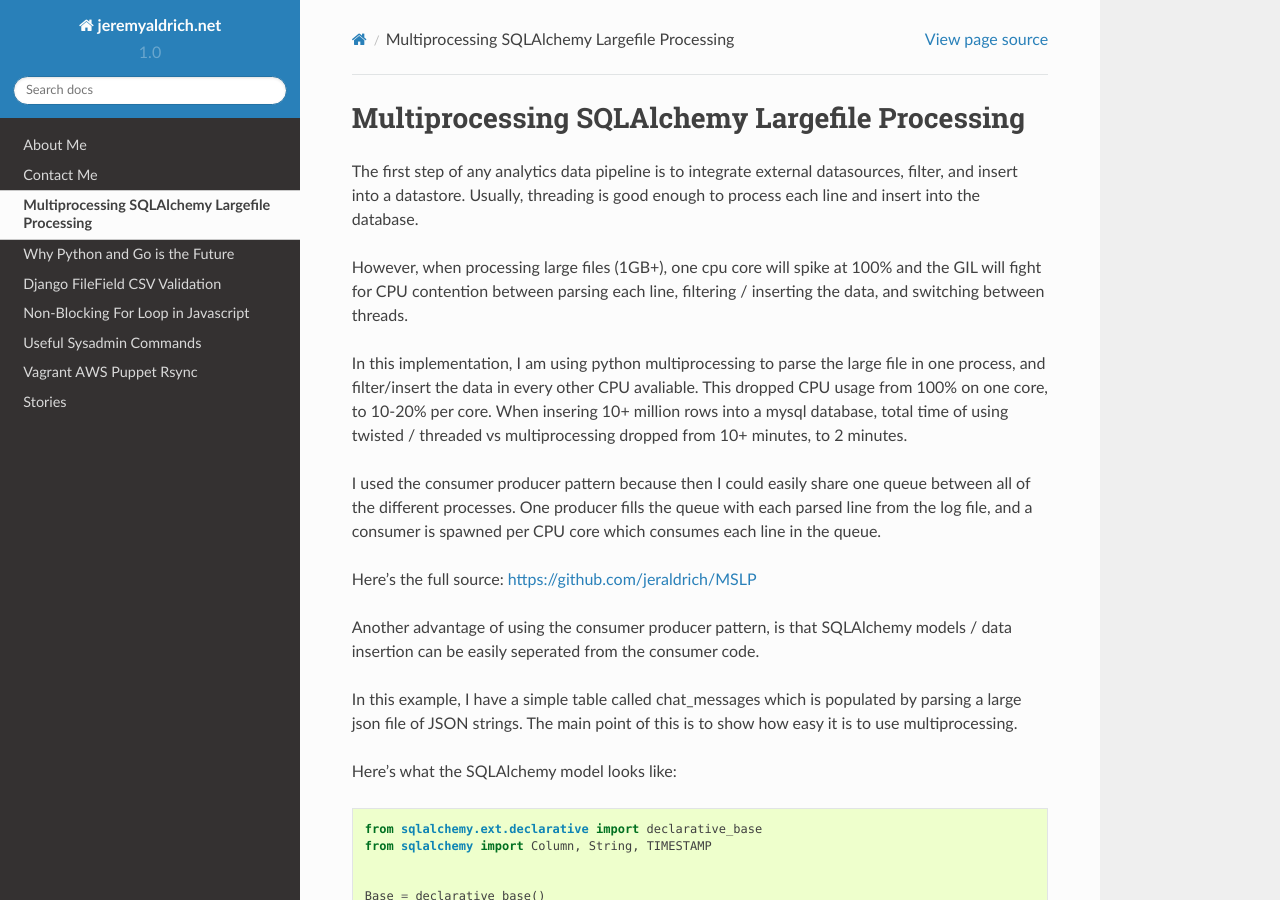
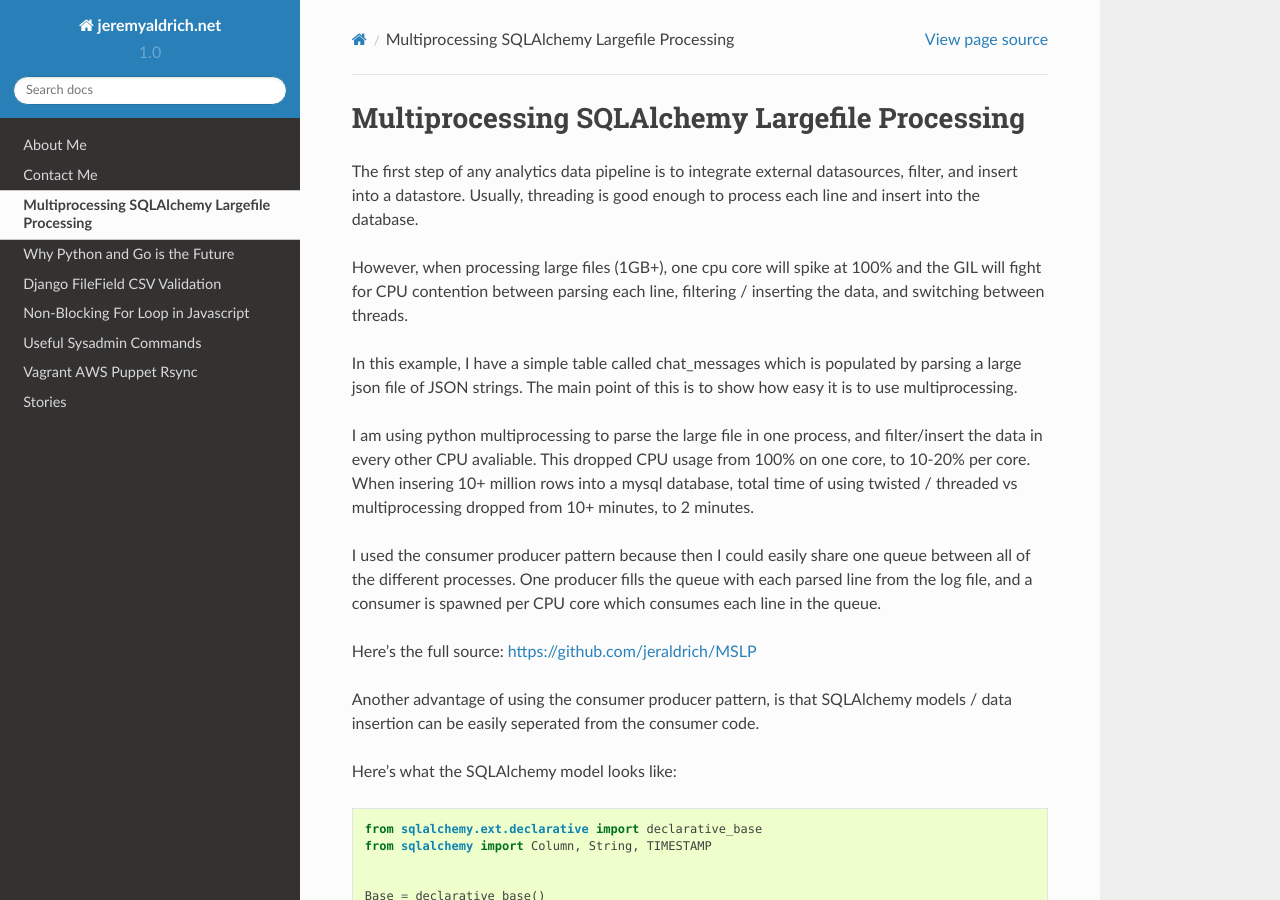
Before and after one commit to jeraldrich/blog, a Sphinx documentation site: the page built from docs/multiprocessing_sqlalchemy_largefile_processing.rst, in a window 1280 px wide and 900 px high. Built offline with Sphinx 7.4.7 and the Read the Docs theme 2.0.0, drawn with Linux system fonts in a browser that asks for light colours; part of the change alters nothing that is shown.

Commit message:
update blog

```diff
--- a/docs/multiprocessing_sqlalchemy_largefile_processing.rst
+++ b/docs/multiprocessing_sqlalchemy_largefile_processing.rst
@@ -5,7 +5,9 @@ The first step of any analytics data pipeline is to integrate external datasourc
 
 However, when processing large files (1GB+), one cpu core will spike at 100% and the GIL will fight for CPU contention between parsing each line, filtering / inserting the data, and switching between threads.
 
-In this implementation, I am using python multiprocessing to parse the large file in one process, and filter/insert the data in every other CPU avaliable. This dropped CPU usage from 100% on one core, to 10-20% per core. When insering 10+ million rows into a mysql database, total time of using twisted / threaded vs multiprocessing dropped from 10+ minutes, to 2 minutes.
+In this example, I have a simple table called chat_messages which is populated by parsing a large json file of JSON strings. The main point of this is to show how easy it is to use multiprocessing.
+
+I am using python multiprocessing to parse the large file in one process, and filter/insert the data in every other CPU avaliable. This dropped CPU usage from 100% on one core, to 10-20% per core. When insering 10+ million rows into a mysql database, total time of using twisted / threaded vs multiprocessing dropped from 10+ minutes, to 2 minutes.
 
 I used the consumer producer pattern because then I could easily share one queue  between all of the different processes. One producer fills the queue with each parsed line from the log file, and a consumer is spawned per CPU core which consumes each line in the queue.
 
@@ -13,7 +15,6 @@ Here's the full source: https://github.com/jeraldrich/MSLP
 
 Another advantage of using the consumer producer pattern, is that SQLAlchemy models / data insertion can be easily seperated from the consumer code.
 
-In this example, I have a simple table called chat_messages which is populated by parsing a large json file of JSON strings. The main point of this is to show how easy it is to use multiprocessing.
 
 
 Here's what the SQLAlchemy model looks like::
```
